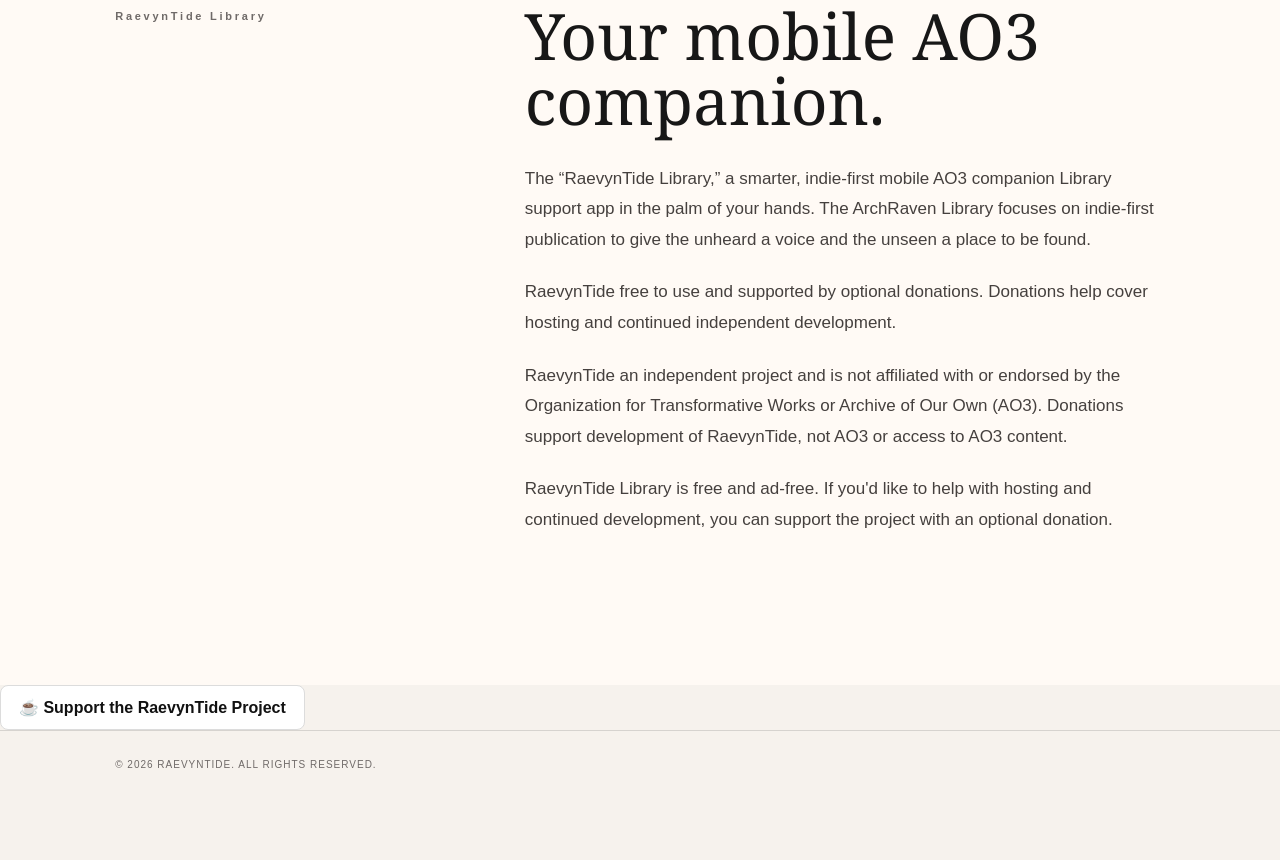
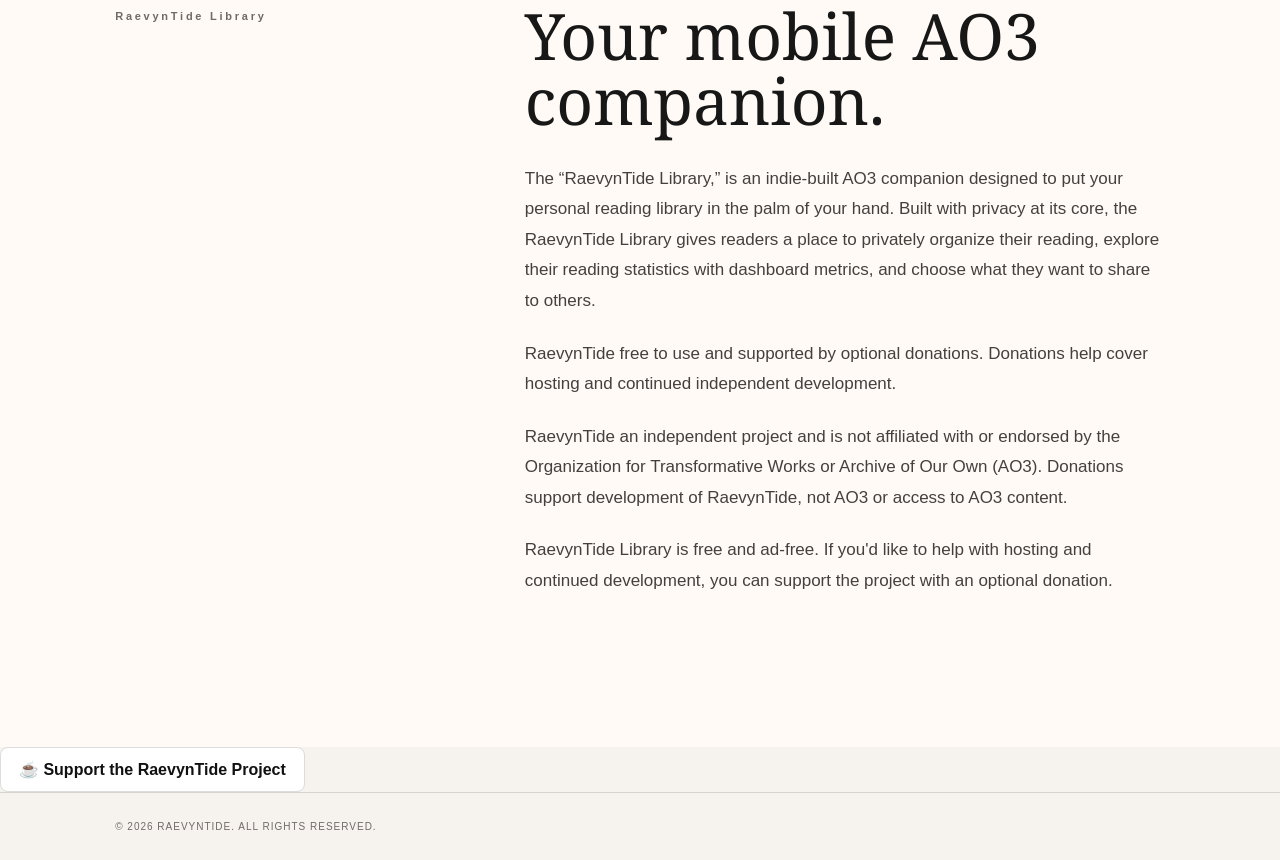
Before and after one commit to SarkahnAM/ArchRaven, a plain HTML site: page index.html in a window 1280 px wide. Shown: the part 853-1713 px from the top of the page. Before the commit the page ends 1651 px from the top, so only its background shows below. Drawn offline with Linux system fonts and the light colour scheme.

Commit message:
Update "about app"

```diff
--- a/index.html
+++ b/index.html
@@ -42,7 +42,7 @@
         <div class="section-kicker">RaevynTide Library</div>
         <div class="copy">
           <h2>Your mobile AO3 companion.</h2>
-          <p>The “RaevynTide Library,” a smarter, indie-first mobile AO3 companion Library support app in the palm of your hands. The ArchRaven Library focuses on indie-first publication to give the unheard a voice and the unseen a place to be found.</p>
+          <p>The “RaevynTide Library,” is an indie-built AO3 companion designed to put your personal reading library in the palm of your hand. Built with privacy at its core, the RaevynTide Library gives readers a place to privately organize their reading, explore their reading statistics with dashboard metrics, and choose what they want to share to others.</p>
 
           <p>RaevynTide free to use and supported by optional donations. Donations help cover hosting and continued independent development.</p>
 
```
